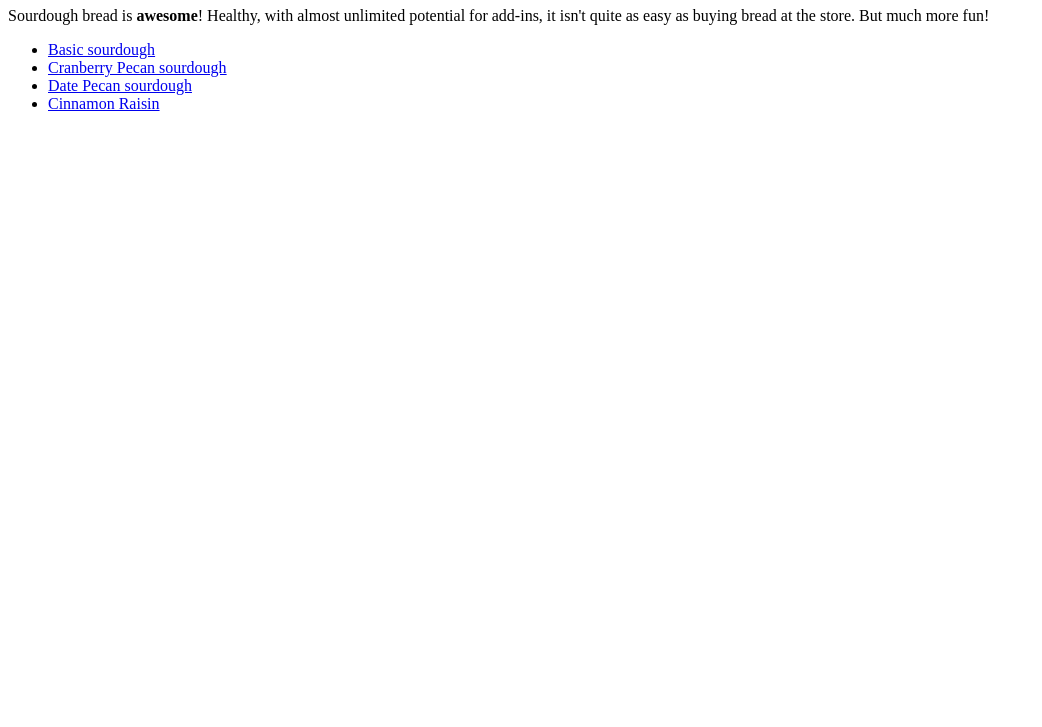
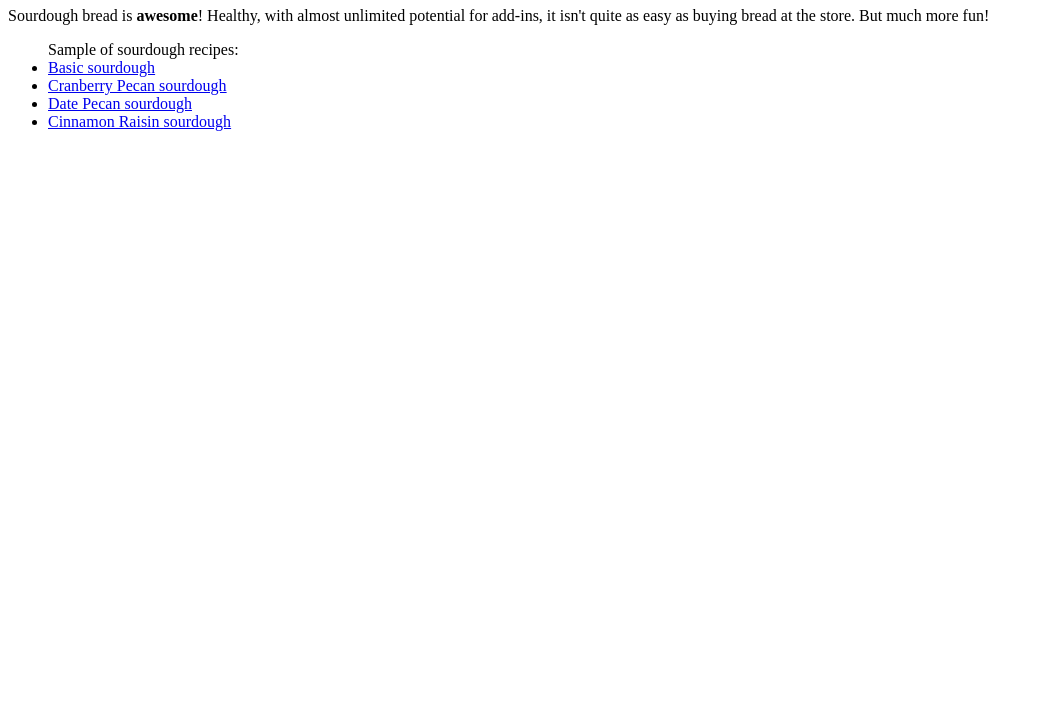
Before and after one commit to SaurianMT/odin-recipes, a plain HTML site: page index.html in a window 1280 px wide. Shown: the part 73-800 px from the top of the page, without its empty margins (0-1042 px from the left). Drawn offline with Linux system fonts and the light colour scheme.

Commit message:
Add title to recipe list

```diff
--- a/index.html
+++ b/index.html
@@ -8,11 +8,11 @@
 <body>
     <h1>Odin Recipes</h1>
     <p>Sourdough bread is <b>awesome</b>! Healthy, with almost unlimited potential for add-ins, it isn't quite as easy as buying bread at the store. But much more fun!</p>
-    <ul>
+    <ul>Sample of sourdough recipes:
         <li><a href="recipes/sourdough.html">Basic sourdough</a></li>
         <li><a href="recipes/cranberrypecan.html">Cranberry Pecan sourdough</a></li>
         <li><a href="recipes/datepecan.html">Date Pecan sourdough</a></li>
-        <li><a href="recipes/cinnamonraisin.html">Cinnamon Raisin</a></li>
+        <li><a href="recipes/cinnamonraisin.html">Cinnamon Raisin sourdough</a></li>
     </ul>
 </body>
 </html>
```
